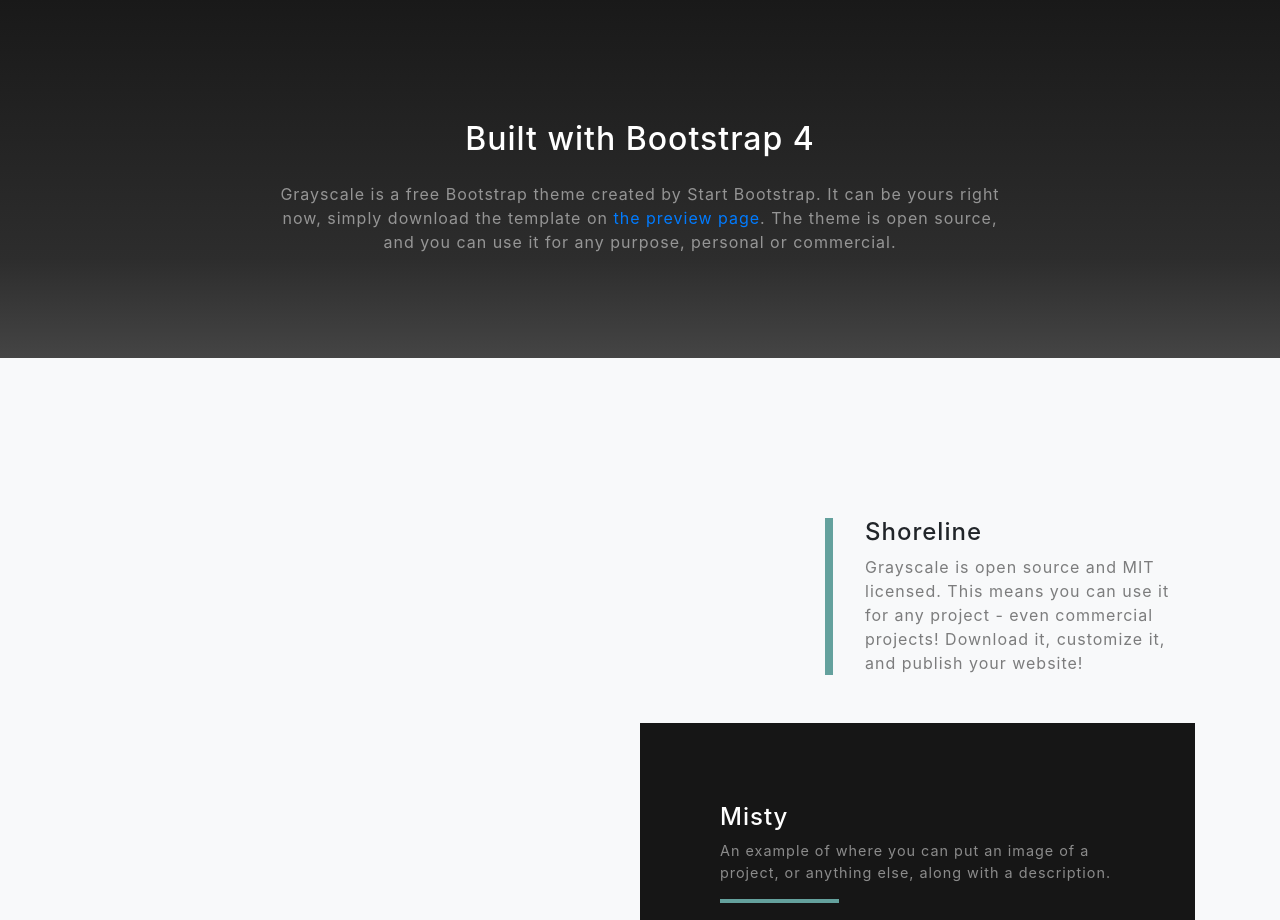
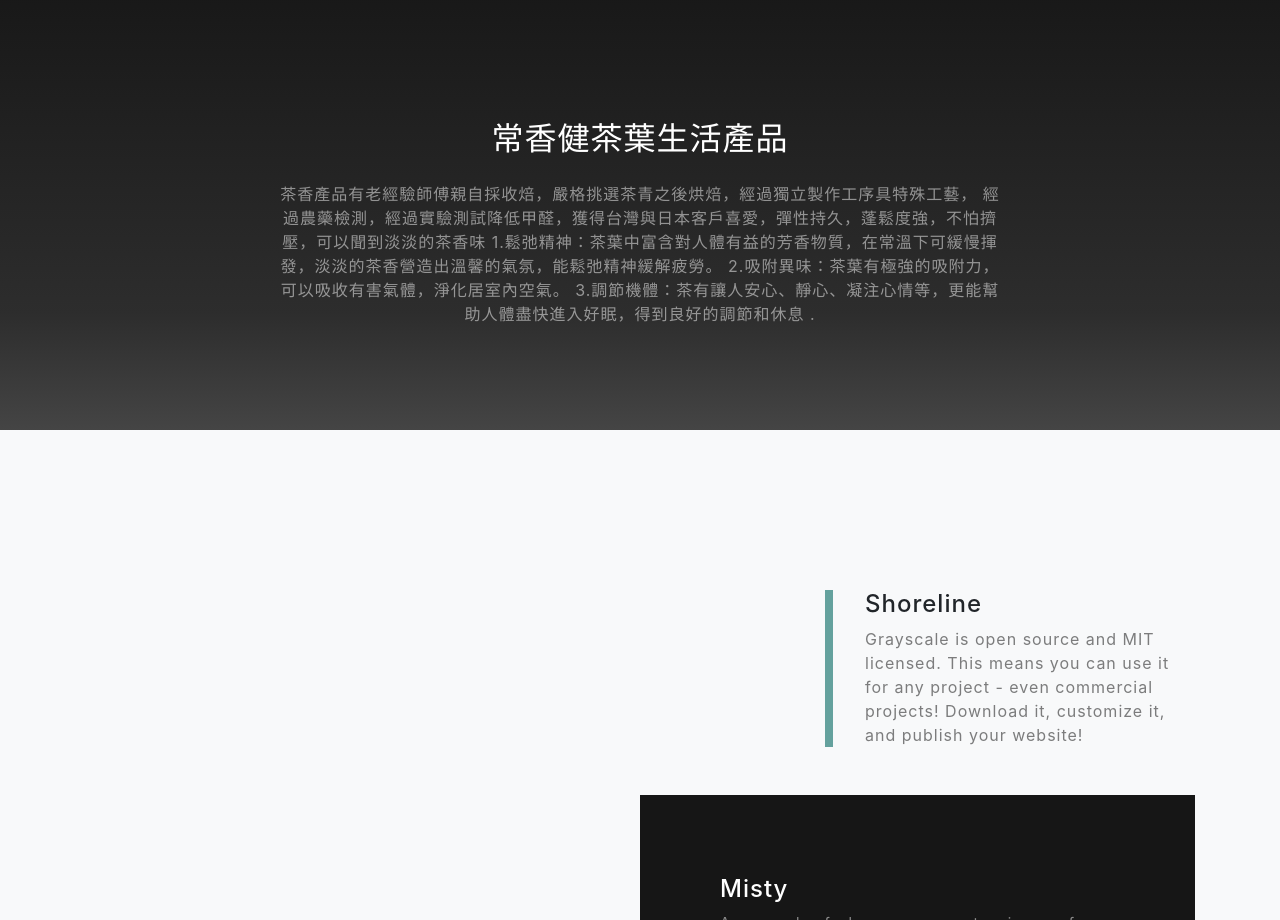
Before and after one commit to scott93723/MH, a website with bundled scripts: page index.html in a window 1280 px wide. Shown: the part 840-1760 px from the top of the page. Built offline with nearby package versions, Linux system fonts and the light colour scheme; files whose address does not match are found by name.

Commit message:
Update index.html

```diff
--- a/index.html
+++ b/index.html
@@ -66,9 +66,18 @@
     <div class="container">
       <div class="row">
         <div class="col-lg-8 mx-auto">
-          <h2 class="text-white mb-4">Built with Bootstrap 4</h2>
-          <p class="text-white-50">Grayscale is a free Bootstrap theme created by Start Bootstrap. It can be yours right now, simply download the template on
-            <a href="http://startbootstrap.com/template-overviews/grayscale/">the preview page</a>. The theme is open source, and you can use it for any purpose, personal or commercial.</p>
+          <h2 class="text-white mb-4">常香健茶葉生活產品</h2>
+          <p class="text-white-50">茶香產品有老經驗師傅親自採收焙，嚴格挑選茶青之後烘焙，經過獨立製作工序具特殊工藝，
+            經過農藥檢測，經過實驗測試降低甲醛，獲得台灣與日本客戶喜愛，彈性持久，蓬鬆度強，不怕擠壓，可以聞到淡淡的茶香味
+
+
+
+1.鬆弛精神：茶葉中富含對人體有益的芳香物質，在常溫下可緩慢揮發，淡淡的茶香營造出溫馨的氣氛，能鬆弛精神緩解疲勞。
+
+2.吸附異味：茶葉有極強的吸附力，可以吸收有害氣體，淨化居室內空氣。
+
+3.調節機體：茶有讓人安心、靜心、凝注心情等，更能幫助人體盡快進入好眠，得到良好的調節和休息
+            <a href="http://startbootstrap.com/template-overviews/grayscale/"></a>. </p>
         </div>
       </div>
       <img src="img/68508022_2483364888575433_4574656116071333888_n.jpg" class="img-fluid" alt="">
```
